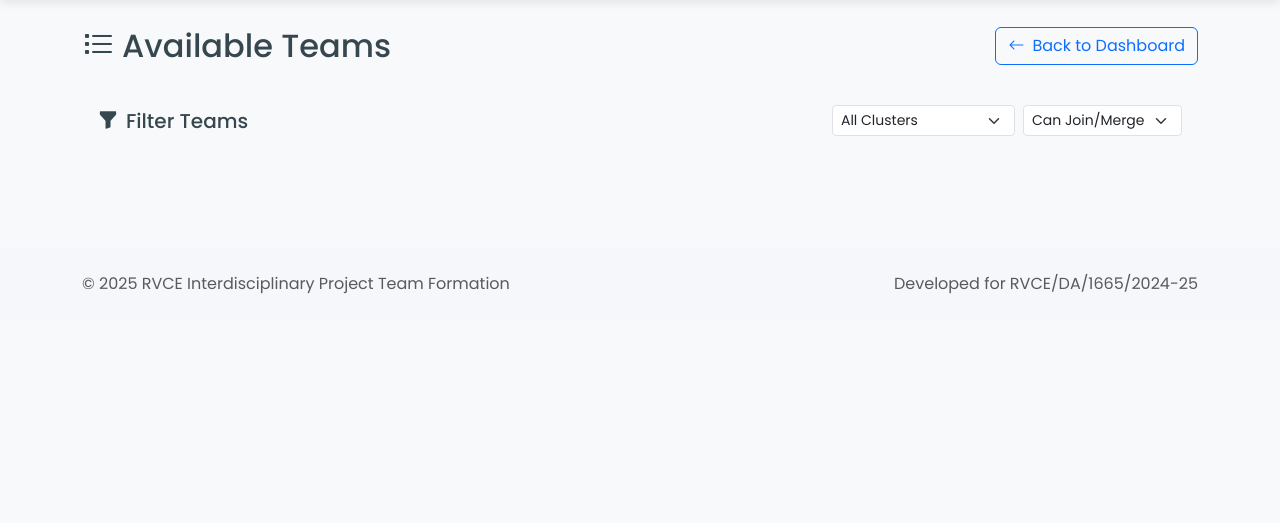
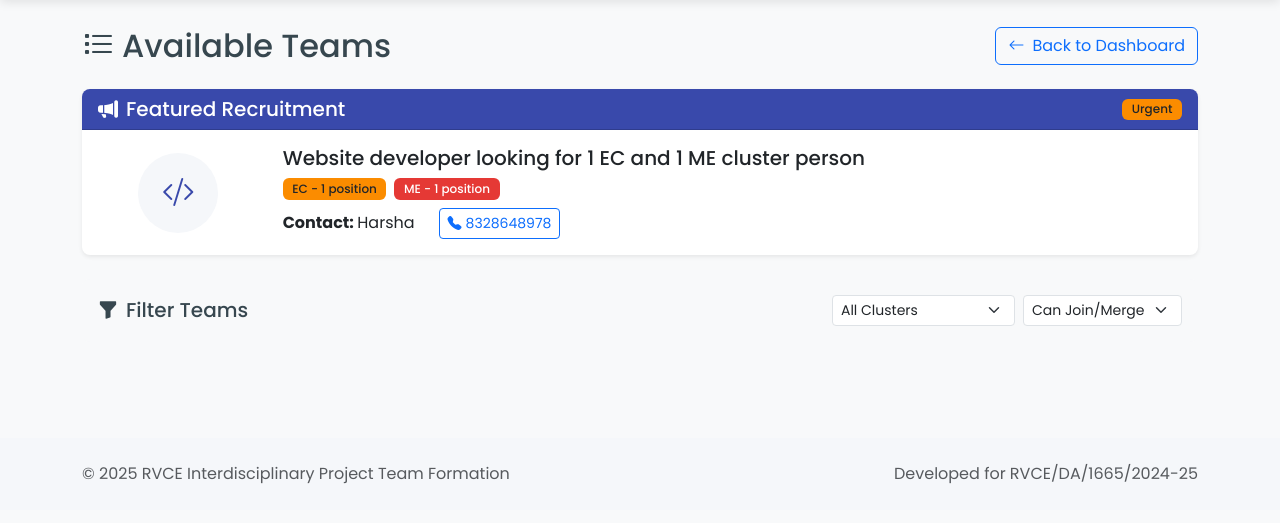
Before and after one commit to bharshavardhanreddy924/teamformation, a Flask app: template templates/team_list.html in a window 1280 px wide. Shown: the part 57-580 px from the top of the page. Run offline with Flask 2, Linux system fonts and the light colour scheme; the template is opened without the code that fills it, so the values that code supplies are empty.

Commit message:
Update team_list.html

```diff
--- a/templates/team_list.html
+++ b/templates/team_list.html
@@ -62,6 +62,40 @@
     <a href="{{ url_for('dashboard') }}" class="btn btn-outline-primary">
         <i class="bi bi-arrow-left me-2"></i>Back to Dashboard
     </a>
+</div>
+
+<!-- Featured Recruitment -->
+<div class="card shadow-sm mb-4 border-primary">
+    <div class="card-header bg-primary text-white d-flex justify-content-between align-items-center">
+        <h5 class="mb-0"><i class="bi bi-megaphone-fill me-2"></i>Featured Recruitment</h5>
+        <span class="badge bg-warning text-dark">Urgent</span>
+    </div>
+    <div class="card-body">
+        <div class="row align-items-center">
+            <div class="col-md-2 col-sm-3 text-center mb-3 mb-md-0">
+                <div class="bg-light rounded-circle mx-auto p-3 d-flex justify-content-center align-items-center" style="width: 80px; height: 80px;">
+                    <i class="bi bi-code-slash text-primary" style="font-size: 2rem;"></i>
+                </div>
+            </div>
+            <div class="col-md-10 col-sm-9">
+                <h5>Website developer looking for 1 EC and 1 ME cluster person</h5>
+                <div class="d-flex flex-wrap gap-2 mb-2">
+                    <span class="badge bg-warning text-dark">EC - 1 position</span>
+                    <span class="badge bg-danger text-white">ME - 1 position</span>
+                </div>
+                <div class="d-flex flex-wrap align-items-center mt-2">
+                    <div class="me-4">
+                        <strong>Contact: </strong>Harsha
+                    </div>
+                    <div>
+                        <a href="tel:8328648978" class="btn btn-sm btn-outline-primary">
+                            <i class="bi bi-telephone-fill me-1"></i>8328648978
+                        </a>
+                    </div>
+                </div>
+            </div>
+        </div>
+    </div>
 </div>
 
 <div class="filter-section">
```
